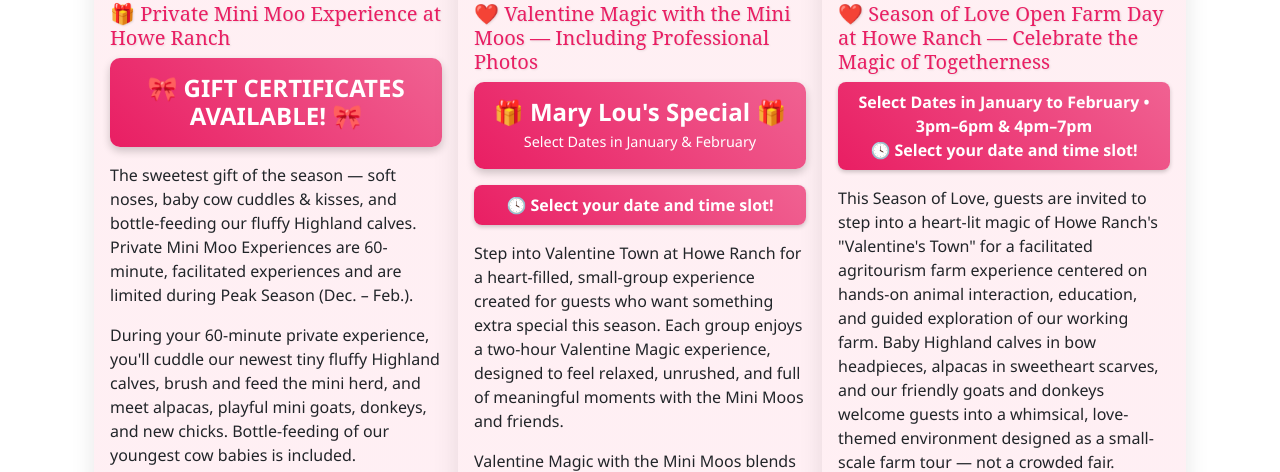
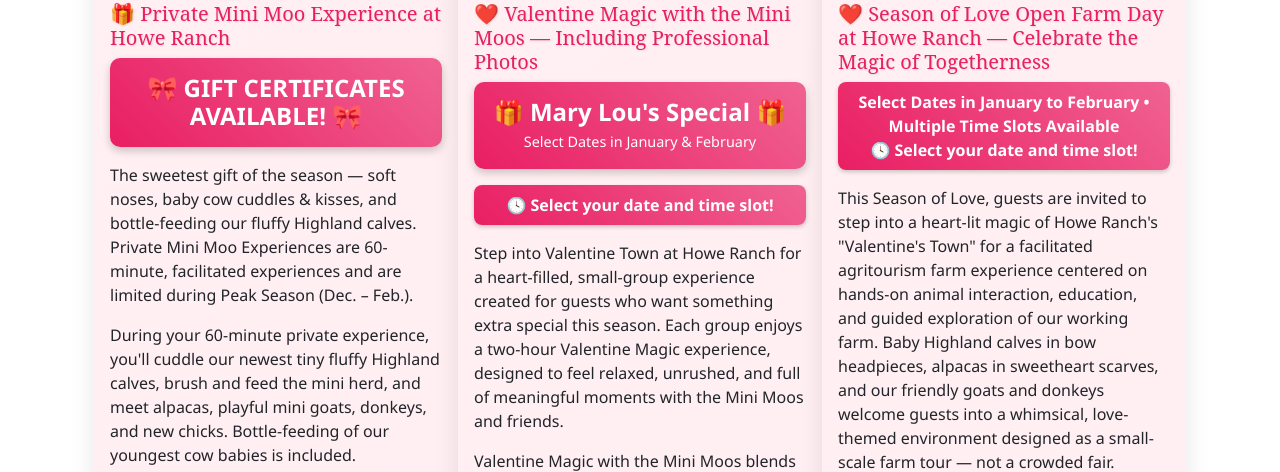
Before and after one commit to Spencer-Howe/EventSales, a Flask app: page / in a window 1280 px wide. Shown: the part 818-1290 px from the top of the page. Run offline with Flask 3, Linux system fonts and the light colour scheme; some libraries are stand-ins or nearby versions; some web fonts are replaced.

Commit message:
change farm days

```diff
--- a/eventapp/templates/home.html
+++ b/eventapp/templates/home.html
@@ -151,7 +151,7 @@
         <div class="card-body">
           <h5 class="card-title text-danger" style="font-family: 'serif'; text-shadow: 1px 1px 2px rgba(0,0,0,0.1); color: #e91e63 !important;">❤️ Season of Love Open Farm Day at Howe Ranch — Celebrate the Magic of Togetherness</h5>
           <div class="card-text text-center p-2 mb-3" style="background: linear-gradient(45deg, #e91e63, #f06292); color: white; border-radius: 8px; box-shadow: 0 2px 4px rgba(0,0,0,0.2);">
-            <strong>Select Dates in January to February • 3pm–6pm & 4pm–7pm</strong><br>
+            <strong>Select Dates in January to February • Multiple Time Slots Available</strong><br>
             <strong>🕓 Select your date and time slot!</strong>
           </div>
 
@@ -247,12 +247,27 @@ function updateValentineTimeSlots() {
         // Enable the time slot dropdown
         timeSlotSelect.disabled = false;
 
-        // Add time slot options
-        timeSlotSelect.innerHTML = `
-            <option value="">Choose a Time Slot</option>
-            <option value="3pm">3:00 PM - 6:00 PM</option>
-            <option value="4pm">4:00 PM - 7:00 PM</option>
-        `;
+        let timeOptions = '<option value="">Choose a Time Slot</option>';
+
+        if (dateValue === 'valentine1') {
+            // 1/11/26 - Keep 3pm and 4pm as is
+            timeOptions += '<option value="3pm">3:00 PM - 6:00 PM</option>';
+            timeOptions += '<option value="4pm">4:00 PM - 7:00 PM</option>';
+        } else if (dateValue === 'valentine2') {
+            // 1/25/26 - 3pm and NEW 12:30pm (remove 4pm)
+            timeOptions += '<option value="3pm">3:00 PM - 6:00 PM</option>';
+            timeOptions += '<option value="1230pm">12:30 PM - 2:30 PM</option>';
+        } else if (dateValue === 'valentine3') {
+            // 2/8/26 - 1pm and 3pm (remove 4pm)
+            timeOptions += '<option value="1pm">1:00 PM - 3:00 PM</option>';
+            timeOptions += '<option value="3pm">3:00 PM - 6:00 PM</option>';
+        } else if (dateValue === 'valentine4') {
+            // 2/14/26 - Only 12:30pm (remove 4pm)
+            timeOptions += '<option value="1230pm">12:30 PM - 2:30 PM</option>';
+            timeOptions += '<option value="3pm">3:00 PM - 6:00 PM</option>'
+        }
+
+        timeSlotSelect.innerHTML = timeOptions;
     } else {
         // Disable the time slot dropdown
         timeSlotSelect.disabled = true;
@@ -373,13 +388,13 @@ function goToCheckout(visitType) {
             'valentine1_4pm': '1183', // 4pm-7pm slot
             // Sunday, January 25
             'valentine2_3pm': '1184', // 3pm-6pm slot
-            'valentine2_4pm': '1185', // 4pm-7pm slot
+            'valentine2_1230pm': '1270', // 12:30pm-2:30pm slot (changed from 4pm-7pm)
             // Sunday, February 8
+            'valentine3_1pm': '1271', // 1pm-3pm slot (need event ID)
             'valentine3_3pm': '1186', // 3pm-6pm slot
-            'valentine3_4pm': '1187', // 4pm-7pm slot
             // Friday, February 14 (Valentine's Day)
-            'valentine4_3pm': '1188', // 3pm-6pm slot
-            'valentine4_4pm': '1189'  // 4pm-7pm slot
+            'valentine4_1230pm': '1272', // 12:30pm-2:30pm slot (need event ID)
+            'valentine4_3pm': '1188'  // 3pm-6pm slot
         };
 
         const visitKey = dateValue + '_' + timeSlotValue;
```
